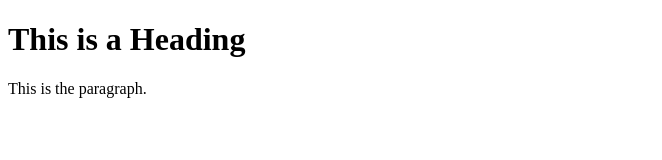
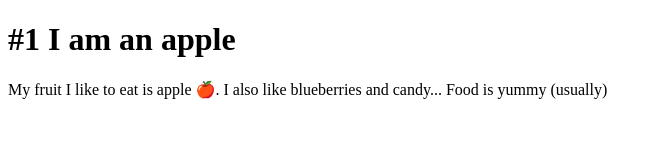
Before and after one commit to GiantGiraffe987/First-Web-Page-Zen-Maker-Lab.github.io, a plain HTML site: page index.html in a window 1280 px wide. Shown: the whole page, without its empty margins (0-662 px from the left). Drawn offline with Linux system fonts and the light colour scheme.

Commit message:
Added emoji

```diff
--- a/index.html
+++ b/index.html
@@ -1,12 +1,14 @@
 <!DOCTYPE html>
 <html>
 <head>
+    <meta charset="UTF-8">
+
 <title>My website!</title>
 </head>
 <body>
 
-<h1>This is a Heading</h1>
-<p>This is the paragraph.</p>
+<h1>#1 I am an apple</h1>
+<p>My fruit I like to eat is apple 🍎. I also like blueberries and candy... Food is yummy (usually)</p>
 
 </body>
 </html>
```
